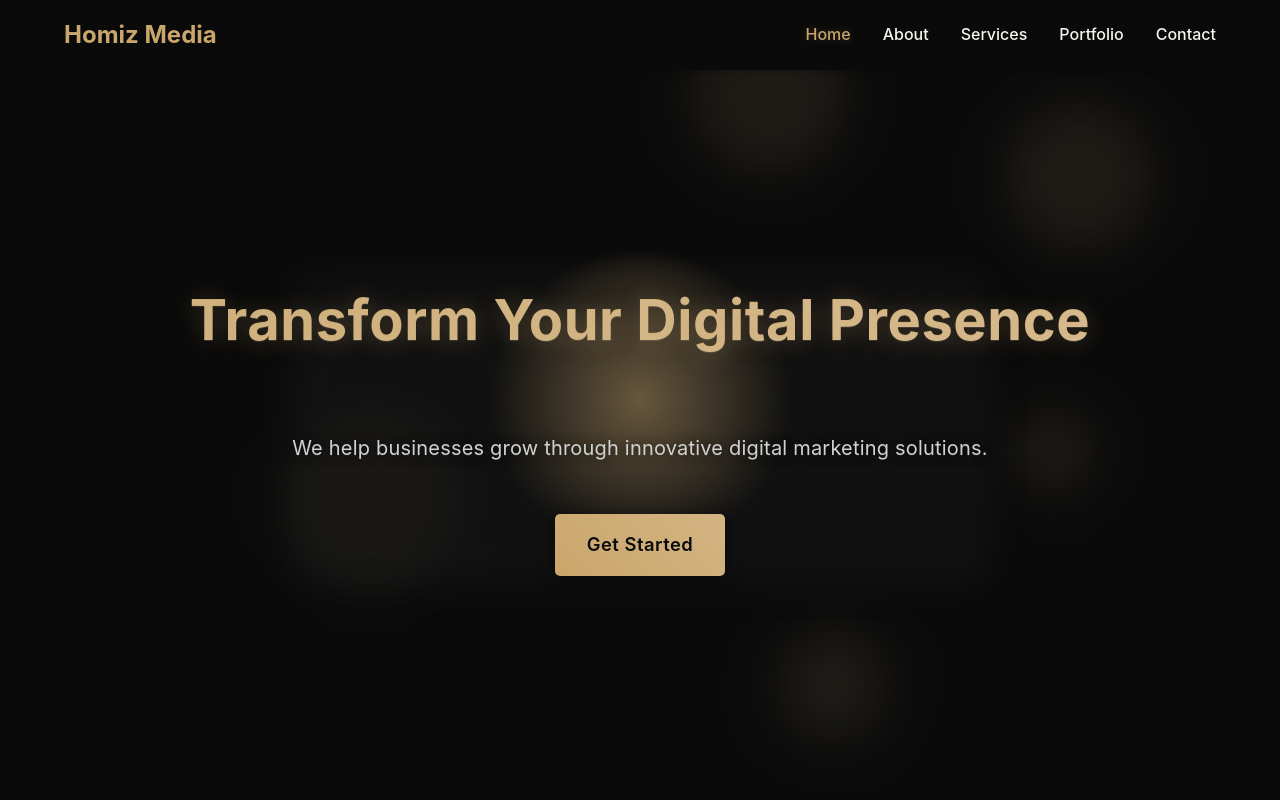
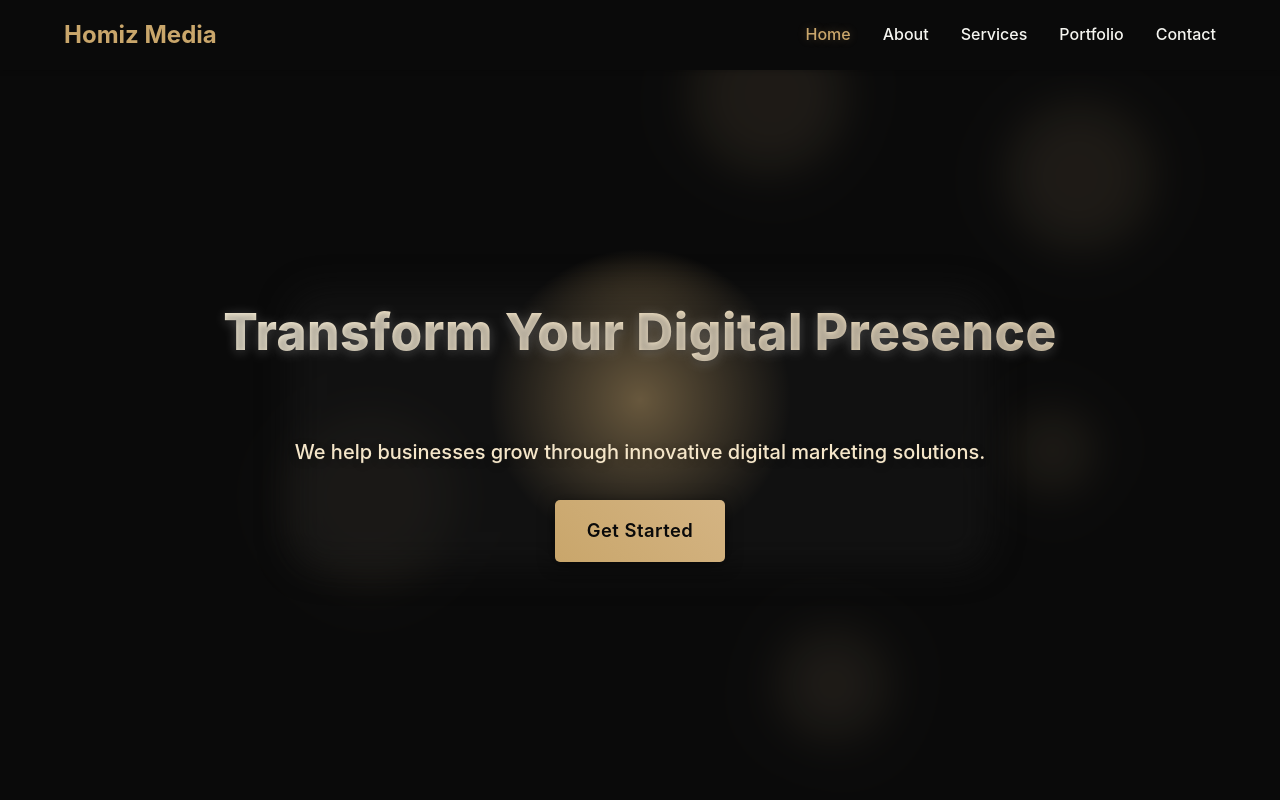
Before and after one commit to IMADILKHAN/homizMedia, a plain HTML site: page index.html in a window 1280 px wide. Shown: the top 800 px of the page. Drawn offline with Linux system fonts and the light colour scheme.

Commit message:
cosmetic changes

```diff
--- a/assets/css/style.css
+++ b/assets/css/style.css
@@ -1996,38 +1996,39 @@ section.visible {
     pointer-events: none;
 }
 
-/* Animated Hero Text */
-#animated-hero-title, #animated-hero-subtitle {
+/* Animated Hero Text - Lighter, elegant color */
+#animated-hero-title {
     min-height: 2.5em;
-    color: var(--text-color);
-    font-weight: 700;
+    font-family: 'Poppins', 'Montserrat', 'Inter', -apple-system, BlinkMacSystemFont, 'Segoe UI', Roboto, Oxygen, Ubuntu, Cantarell, sans-serif;
+    font-weight: 800;
     letter-spacing: 0.01em;
-    background: linear-gradient(45deg, var(--primary-color), var(--accent-color));
+    background: linear-gradient(45deg, #fffbe6 0%, #f5e6c9 40%, #e7d3b0 100%);
     -webkit-background-clip: text;
     background-clip: text;
     -webkit-text-fill-color: transparent;
-    text-shadow: 0 2px 24px rgba(201, 166, 107, 0.3), 0 1px 0 #fff2;
-    font-size: 3.5rem;
-    margin-bottom: 1rem;
-    transition: color 0.3s, text-shadow 0.3s;
+    text-shadow: 0 2px 12px rgba(255, 255, 255, 0.25), 0 1.5px 6px #0005;
+    font-size: 3.2rem;
+    margin-bottom: 1.1rem;
+    transition: color 0.3s, text-shadow 0.3s, filter 0.3s;
 }
 
 #animated-hero-subtitle {
     font-size: 1.25rem;
-    font-weight: 400;
-    color: var(--light-text);
+    font-family: 'Inter', 'Montserrat', 'Segoe UI', Arial, sans-serif;
+    font-weight: 500;
+    color: #f5e6c9;
     background: none;
     -webkit-text-fill-color: initial;
-    text-shadow: 0 1px 12px #000b, 0 1px 0 #fff1;
+    text-shadow: 0 1.5px 8px #0004, 0 1px 0 #fff1;
     margin-bottom: 2rem;
 }
 
 @media (max-width: 768px) {
     #animated-hero-title {
-        font-size: 2.2rem;
+        font-size: 2rem;
     }
     #animated-hero-subtitle {
-        font-size: 1.1rem;
+        font-size: 1rem;
     }
 }
 
```
